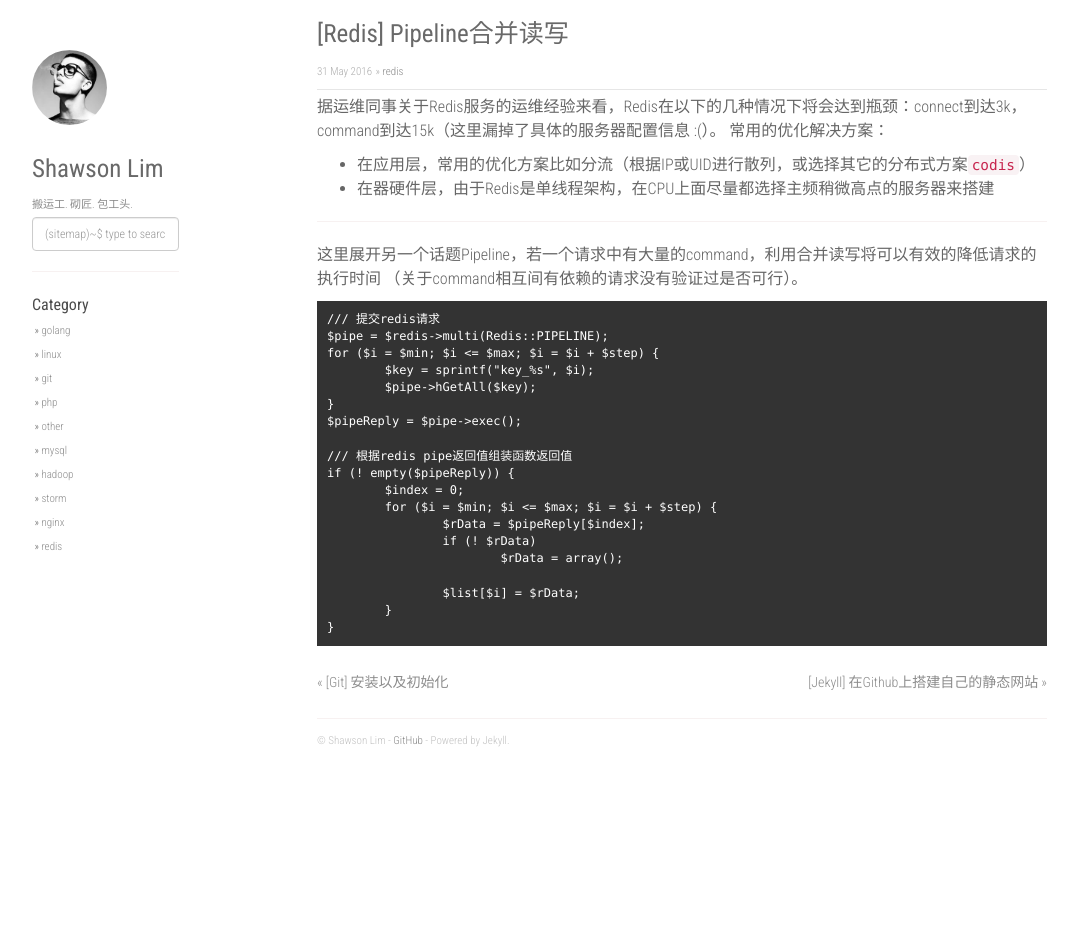
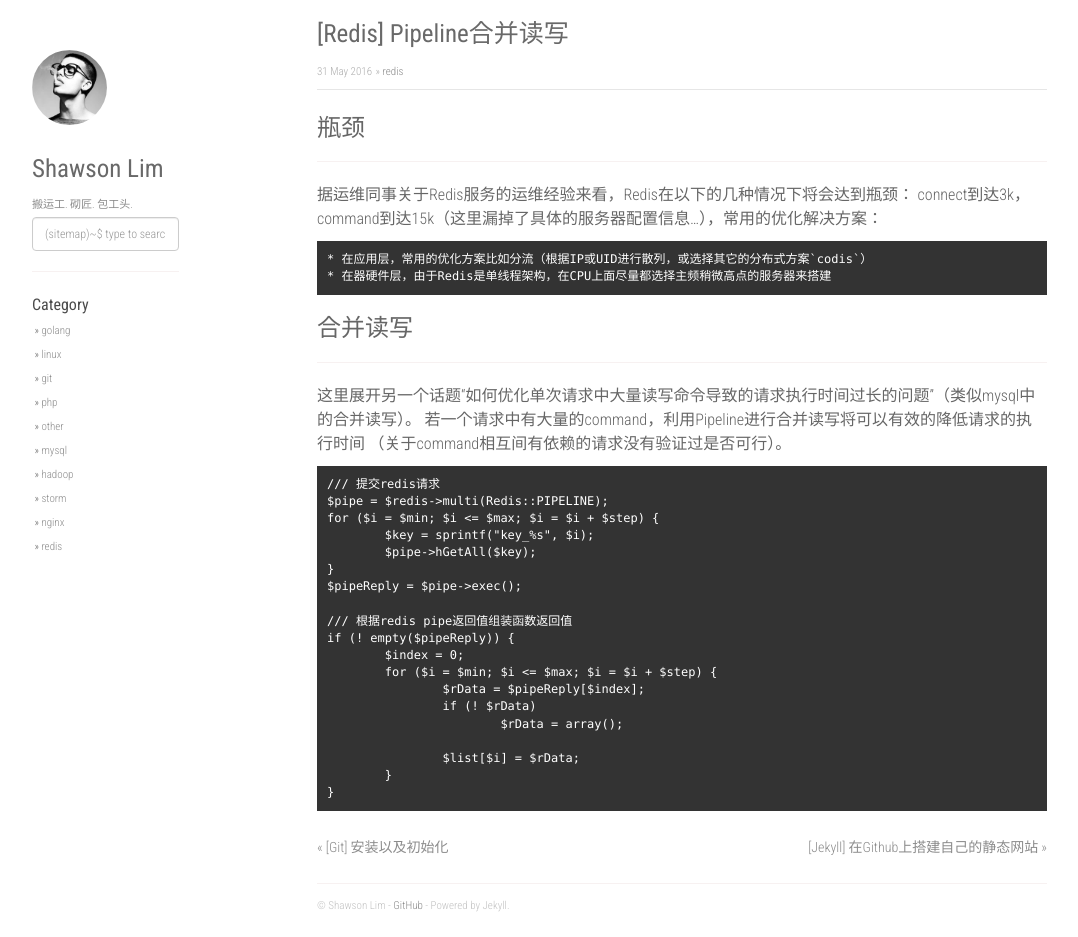
Before and after one commit to linsir123/linsir123.github.io, a Jekyll site: the page built from _posts/2016-05-31-redis-pipeline.md, in a window 1280 px wide and 937 px high. Shown: the whole window, without its empty margins (53-1131 px from the left). Built offline with Jekyll 4.4.1, drawn with Linux system fonts in a browser that asks for light colours; nearby versions of some CDN libraries; comment, search, counter and statistics services are not loaded.

Commit message:
update posts

````diff
--- a/_posts/2016-05-31-redis-pipeline.md
+++ b/_posts/2016-05-31-redis-pipeline.md
@@ -4,16 +4,23 @@
 categories: [redis]
 ---
 
-据运维同事关于Redis服务的运维经验来看，Redis在以下的几种情况下将会达到瓶颈：connect到达3k，command到达15k（这里漏掉了具体的服务器配置信息 :(）。
-常用的优化解决方案：
+### 瓶颈
+--------------------
 
+据运维同事关于Redis服务的运维经验来看，Redis在以下的几种情况下将会达到瓶颈：
+connect到达3k，command到达15k（这里漏掉了具体的服务器配置信息...），常用的优化解决方案：
+
+```
 * 在应用层，常用的优化方案比如分流（根据IP或UID进行散列，或选择其它的分布式方案`codis`）
 * 在器硬件层，由于Redis是单线程架构，在CPU上面尽量都选择主频稍微高点的服务器来搭建
+```
 
 
------------------------------------------------------
+### 合并读写
+--------------------
 
-这里展开另一个话题Pipeline，若一个请求中有大量的command，利用合并读写将可以有效的降低请求的执行时间
+这里展开另一个话题“如何优化单次请求中大量读写命令导致的请求执行时间过长的问题”（类似mysql中的合并读写）。
+若一个请求中有大量的command，利用Pipeline进行合并读写将可以有效的降低请求的执行时间
 （关于command相互间有依赖的请求没有验证过是否可行）。
 
 ```
````
Also changed, not shown: _posts/2016-05-31-git-setup-and-init.md (+8 -7 lines), _posts/2016-06-23-jekyll-init-on-github.md (+9 -2 lines), _posts/2016-06-27-cdn-data-update.md (+3 -5 lines).
